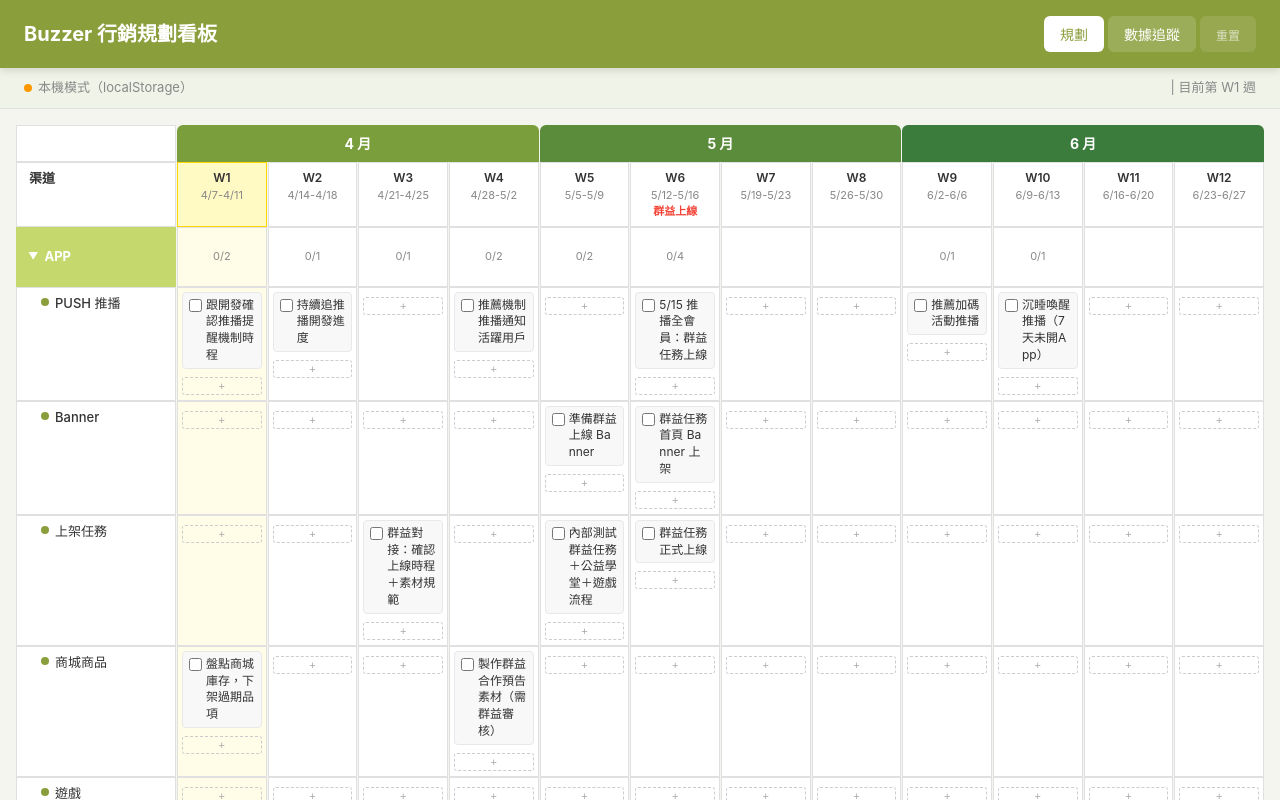
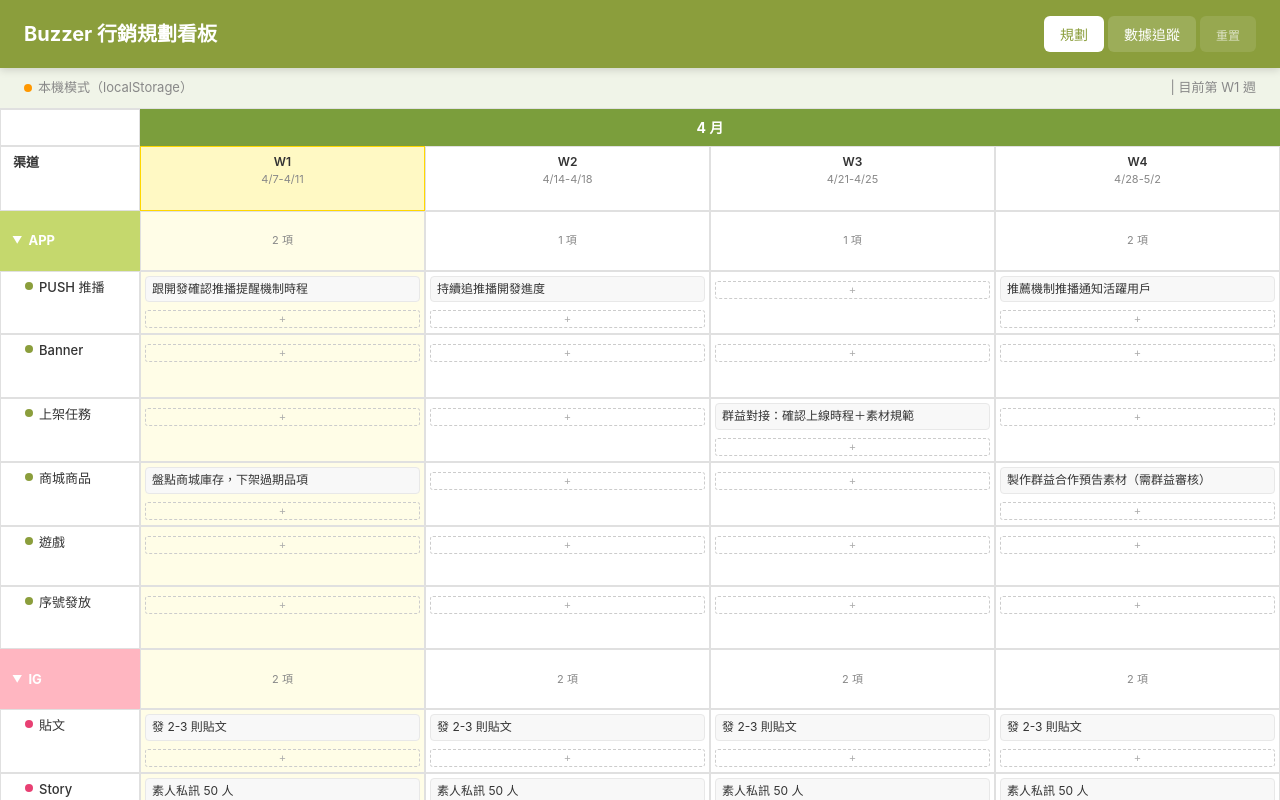
Before and after one commit to ritayen123/buzzer-planner, a Next.js app: page / in a window 1280 px wide. Shown: the top 800 px of the page. Built offline with nearby package versions, Linux system fonts and the light colour scheme.

Commit message:
feat: 月份滿版呈現（右滑看下月）+ 移除 checkbox

```diff
--- a/app/globals.css
+++ b/app/globals.css
@@ -86,12 +86,11 @@
 /* Timeline Grid */
 .timeline-wrapper {
   overflow-x: auto;
-  padding: 16px;
+  padding: 0;
 }
 
 .timeline {
   display: grid;
-  min-width: 1400px;
   border-collapse: collapse;
 }
 
@@ -101,8 +100,8 @@
 
 .month-row {
   display: grid;
-  grid-template-columns: 160px repeat(12, 1fr);
-  gap: 1px;
+  grid-template-columns: 140px repeat(12, calc((100vw - 140px) / 4));
+  gap: 0;
 }
 
 .month-label {
@@ -111,7 +110,7 @@
   font-size: 14px;
   color: white;
   text-align: center;
-  border-radius: 6px 6px 0 0;
+  border-radius: 0;
 }
 
 .month-label.apr { background: #7B9E3C; }
@@ -120,8 +119,8 @@
 
 .week-row {
   display: grid;
-  grid-template-columns: 160px repeat(12, 1fr);
-  gap: 1px;
+  grid-template-columns: 140px repeat(12, calc((100vw - 140px) / 4));
+  gap: 0;
 }
 
 .week-label {
@@ -152,13 +151,16 @@
   padding: 6px 12px;
   font-weight: 700;
   font-size: 13px;
+  position: sticky;
+  left: 0;
+  z-index: 10;
 }
 
 /* Channel rows */
 .channel-group-header {
   display: grid;
-  grid-template-columns: 160px repeat(12, 1fr);
-  gap: 1px;
+  grid-template-columns: 140px repeat(12, calc((100vw - 140px) / 4));
+  gap: 0;
 }
 
 .group-label {
@@ -180,10 +182,16 @@
 
 .group-label .arrow.collapsed { transform: rotate(-90deg); }
 
+.group-label {
+  position: sticky;
+  left: 0;
+  z-index: 10;
+}
+
 .channel-row {
   display: grid;
-  grid-template-columns: 160px repeat(12, 1fr);
-  gap: 1px;
+  grid-template-columns: 140px repeat(12, calc((100vw - 140px) / 4));
+  gap: 0;
 }
 
 .channel-label {
@@ -195,6 +203,9 @@
   display: flex;
   align-items: flex-start;
   min-height: 60px;
+  position: sticky;
+  left: 0;
+  z-index: 10;
 }
 
 .channel-label .dot {
@@ -238,18 +249,6 @@
 .task-card:hover {
   border-color: var(--buzzer-green);
   box-shadow: 0 1px 3px rgba(0,0,0,0.1);
-}
-
-.task-card.completed {
-  opacity: 0.5;
-  text-decoration: line-through;
-}
-
-.task-card input[type="checkbox"] {
-  margin-top: 2px;
-  flex-shrink: 0;
-  cursor: pointer;
-  accent-color: var(--buzzer-green);
 }
 
 .task-card .task-title {
--- a/app/page.js
+++ b/app/page.js
@@ -396,9 +396,8 @@
                       return (
                         <div key={w.num} className={`task-cell ${w.num === currentWeek ? 'current-week' : ''}`}>
                           {cellTasks.map(task => (
-                            <div key={task.id} className={`task-card ${task.completed ? 'completed' : ''}`}>
-                              <input type="checkbox" checked={task.completed} onChange={() => toggleTask(task.id)} />
-                              <span className="task-title" onClick={() => editTask(task)}>{task.title}</span>
+                            <div key={task.id} className="task-card" onClick={() => editTask(task)}>
+                              <span className="task-title">{task.title}</span>
                             </div>
                           ))}
                           <button className="add-task-btn" onClick={() => addTask(w.num, groupChannels[0].id)}>+ 新增</button>
@@ -408,10 +407,9 @@
                   ) : (
                     WEEKS.map(w => {
                       const allTasks = groupChannels.flatMap(c => getTasksForCell(w.num, c.id));
-                      const done = allTasks.filter(t => t.completed).length;
                       return (
                         <div key={w.num} className={`task-cell ${w.num === currentWeek ? 'current-week' : ''}`} style={{fontSize: 11, color: '#888', display: 'flex', alignItems: 'center', justifyContent: 'center'}}>
-                          {allTasks.length > 0 && `${done}/${allTasks.length}`}
+                          {allTasks.length > 0 && `${allTasks.length} 項`}
                         </div>
                       );
                     })
@@ -430,9 +428,8 @@
                       return (
                         <div key={w.num} className={`task-cell ${w.num === currentWeek ? 'current-week' : ''}`}>
                           {cellTasks.map(task => (
-                            <div key={task.id} className={`task-card ${task.completed ? 'completed' : ''}`}>
-                              <input type="checkbox" checked={task.completed} onChange={() => toggleTask(task.id)} />
-                              <span className="task-title" onClick={() => editTask(task)}>{task.title}</span>
+                            <div key={task.id} className="task-card" onClick={() => editTask(task)}>
+                              <span className="task-title">{task.title}</span>
                             </div>
                           ))}
                           <button className="add-task-btn" onClick={() => addTask(w.num, ch.id)}>+</button>
```
Also changed, not shown: 1 other file (tests, documents, lock files or other folders).
